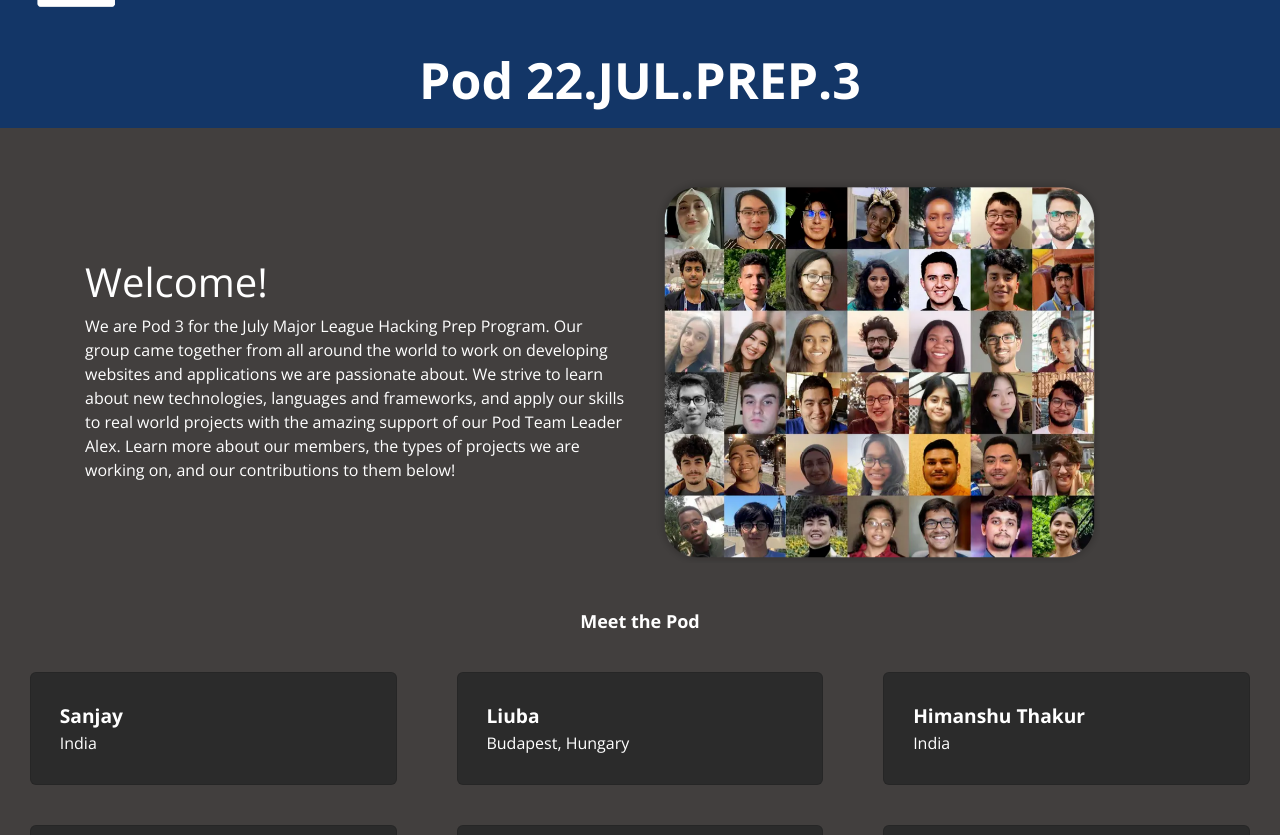
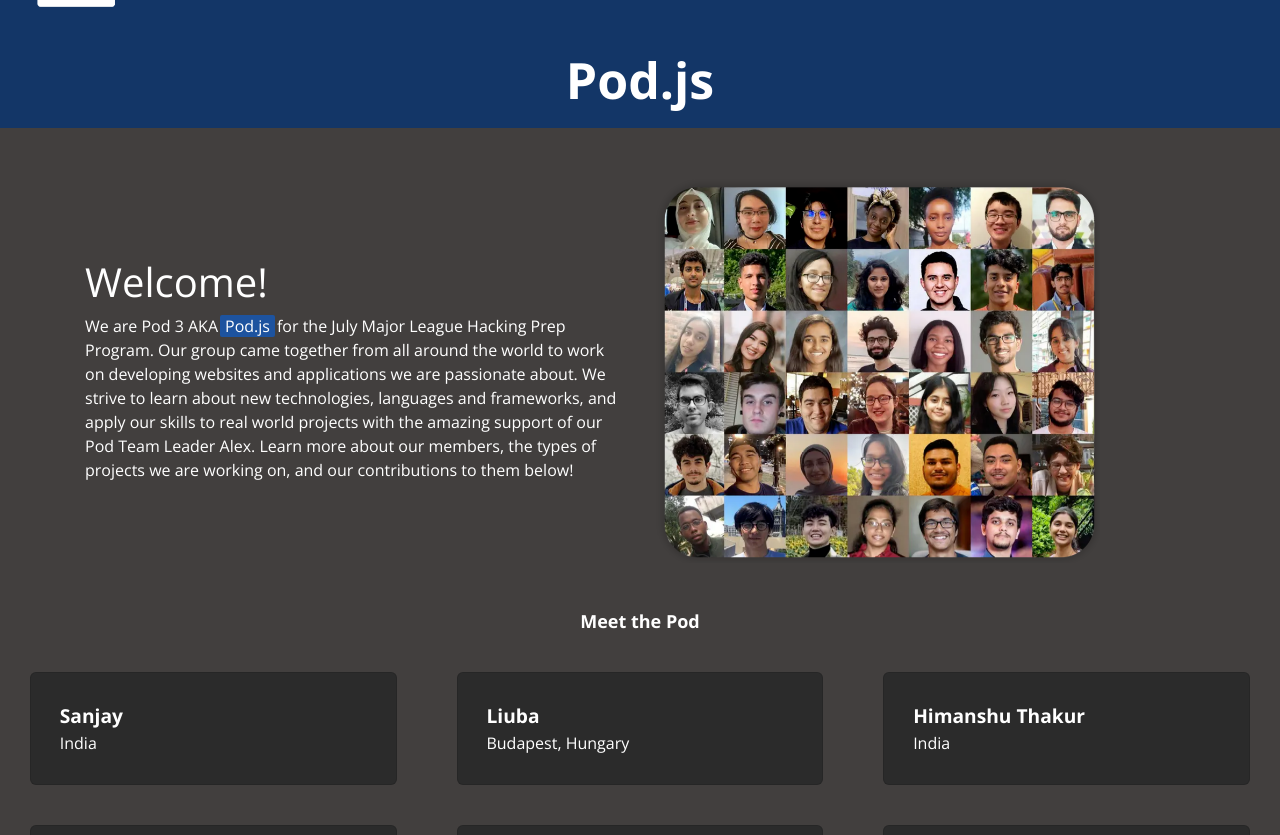
Before and after one commit to MLH-Fellowship/prep-portfolio-22.JUL.PREP.3, a Jekyll site: the page built from index.html, in a window 1280 px wide and 900 px high, scrolled down 239 px, cut to the strip 65-900 px from the top of the window. Built offline with Jekyll 4.4.1, drawn with Linux system fonts in a browser that asks for light colours; nearby versions of some CDN libraries.

Commit message:
Updated the site.title to be `Pod.js`, instead of Pod 22.JUL.PREP.3. Just changed the title in the head tag to be `Pod 22.JUL.PREP.3/Pod.js`

```diff
--- a/_config.yml
+++ b/_config.yml
@@ -1,4 +1,4 @@
-title: "Pod 22.JUL.PREP.3"
+title: "Pod.js"
 email: fellowship@mlh.io
 description: >- # this means to ignore newlines until "baseurl:"
   This is my portfolio website!
--- a/_includes/about.html
+++ b/_includes/about.html
@@ -2,8 +2,7 @@
     <div class="row">
         <div class ="col-md-6 col-sm-12 my-auto">
             <h1> Welcome! </h1>
-            <p> We are Pod 3 for the July Major League Hacking Prep Program. Our group came together from all around the world to work on developing websites and applications we are passionate about. We strive to learn about new technologies, languages and frameworks, and apply our skills to real world projects with the amazing support of our Pod Team Leader Alex. Learn more about our members, the types of projects we are working on, and our contributions to them below! </p>
-        </div>
+            <p> We are Pod 3 AKA<span style="background: #1d539f;color: white;margin: 0 2px;padding: 0 5px;border-radius: 2px;">{{site.title}}</span>for the July Major League Hacking Prep Program. Our group came together from all around the world to work on developing websites and applications we are passionate about. We strive to learn about new technologies, languages and frameworks, and apply our skills to real world projects with the amazing support of our Pod Team Leader Alex. Learn more about our members, the types of projects we are working on, and our contributions to them below! </p>        </div>
         <div class="col-md-5 col-sm-12 img-size my-auto">
             <img src="./assets/img/IMG_9880.PNG" class ="classpic cover">
         </div>
--- a/_includes/header.html
+++ b/_includes/header.html
@@ -32,5 +32,5 @@
 
     <link lang='sass' rel="stylesheet" href="/assets/css/main.css">
     <link rel='icon' href='/assets/img/favicon.ico' type='image/x-icon' />
-    <title>{{ site.title }}</title>
+    <title>Pod 22.JUL.PREP.3/Pod.js</title>
 </head>
```
